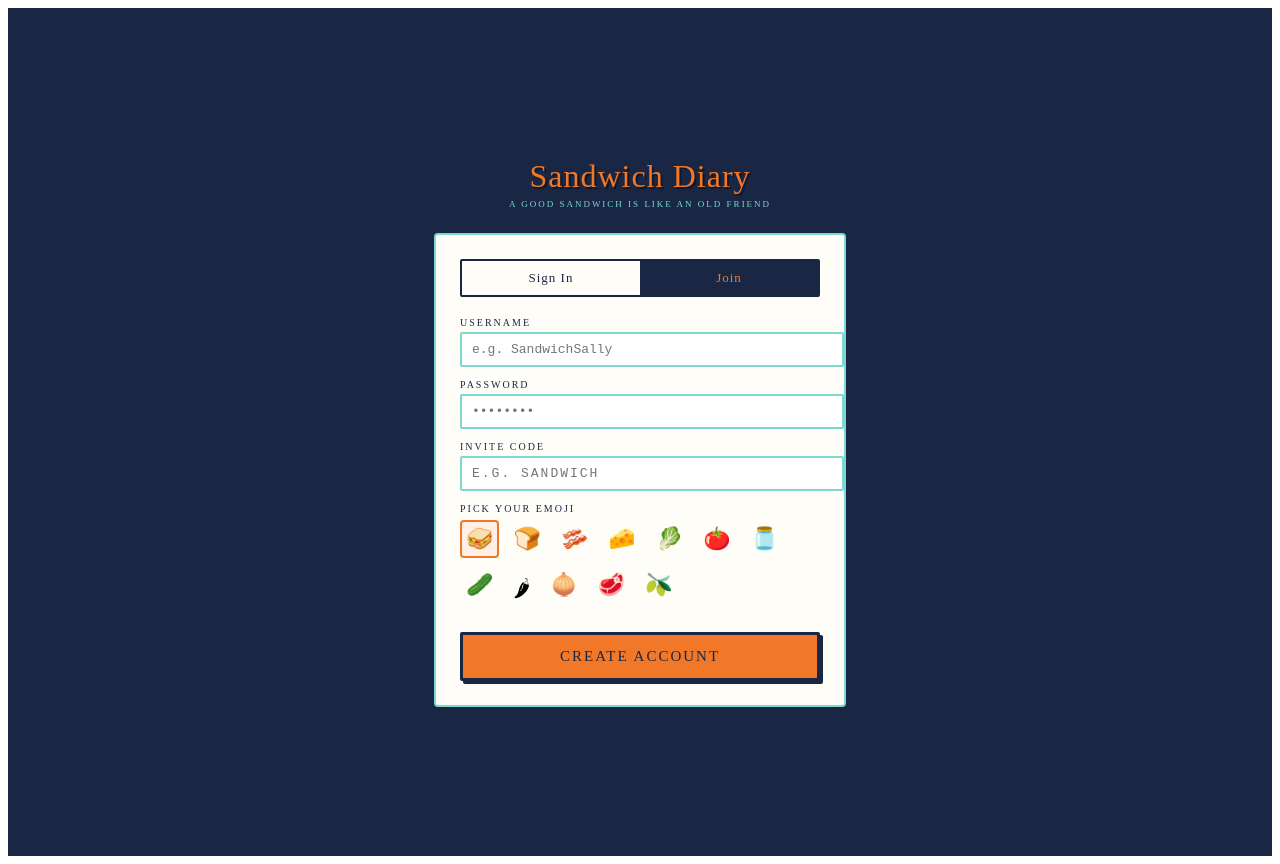
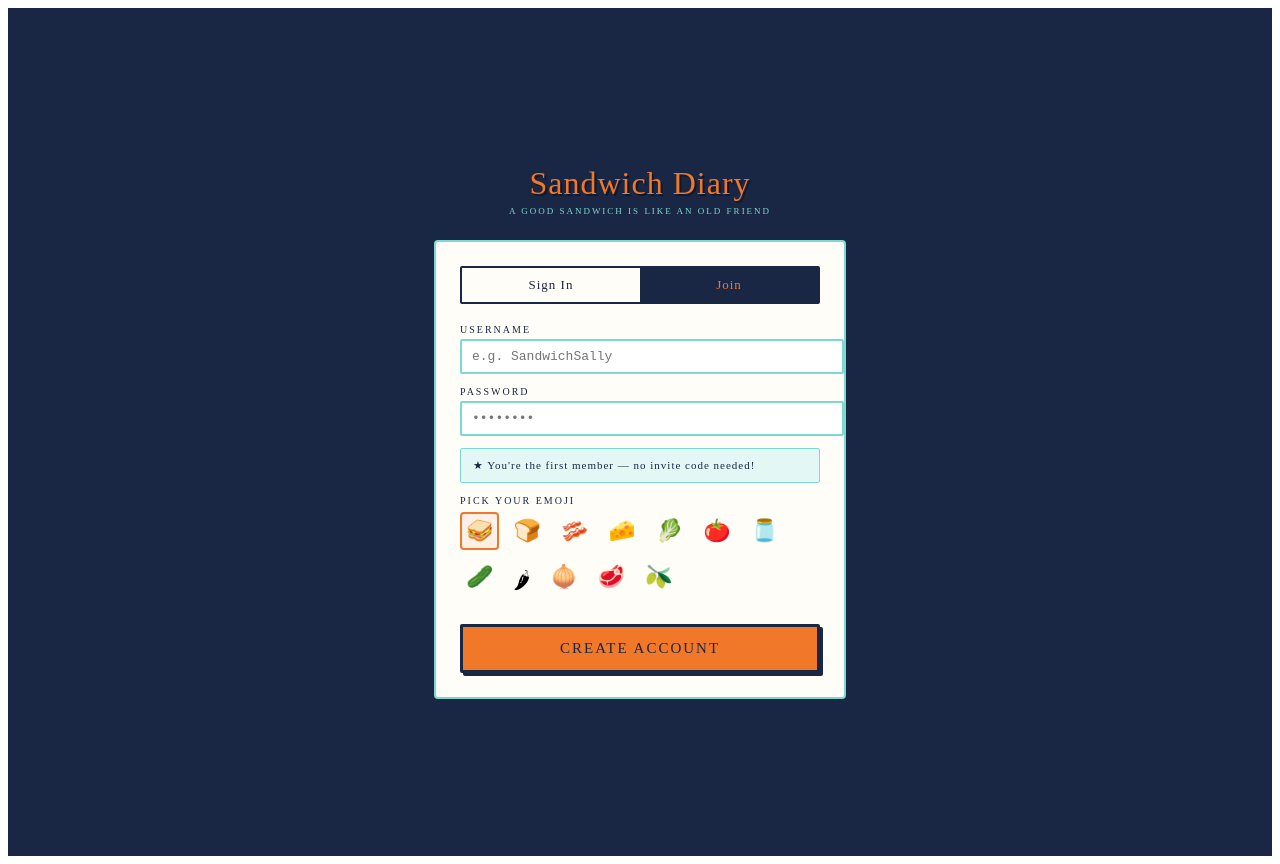
Before and after one commit to rcournan/Sandwich-Diary, a React (Create React App) app: page / in a window 1280 px wide. Both pictures are taken after a click on the button "Join". Built offline with nearby package versions, Linux system fonts and the light colour scheme.

Commit message:
Update App.js

```diff
--- a/src/App.js
+++ b/src/App.js
@@ -159,14 +159,16 @@ function AuthScreen({ onLogin }) {
   function doSignup() {
     if (!username.trim() || !password.trim()) { setError("Username and password required"); return; }
     if (username.length < 3) { setError("Username must be at least 3 characters"); return; }
+    const users = LS.get(USERS_KEY, {});
+    const isFirstUser = Object.keys(users).length === 0;
+    if (!isFirstUser) {
       const codes = LS.get(INVITES_KEY, []);
       if (!codes.includes(invite.toUpperCase())) { setError("Invalid invite code"); return; }
-    const users = LS.get(USERS_KEY, {});
+      LS.set(INVITES_KEY, codes.filter(c => c !== invite.toUpperCase()));
+    }
     if (users[username]) { setError("Username already taken"); return; }
     users[username] = { username, emoji, passwordHash: hash(password), joinedAt: new Date().toISOString().split("T")[0] };
     LS.set(USERS_KEY, users);
-    // Remove used invite code
-    LS.set(INVITES_KEY, codes.filter(c => c !== invite.toUpperCase()));
     LS.set(SESSION_KEY, username);
     onLogin(username);
   }
@@ -202,11 +204,18 @@ function AuthScreen({ onLogin }) {
         </div>
 
         {mode === "signup" && <>
+          {Object.keys(LS.get(USERS_KEY, {})).length > 0 && (
             <div style={{ marginBottom:12 }}>
               <label style={{ fontFamily:"'Special Elite',serif", fontSize:10, letterSpacing:2, textTransform:"uppercase", color:"#1A2744", display:"block", marginBottom:4 }}>Invite Code</label>
               <input value={invite} onChange={e => setInvite(e.target.value)} placeholder="e.g. SANDWICH"
                 style={{ width:"100%", fontFamily:"'Courier Prime',monospace", fontSize:13, padding:"8px 10px", border:"2px solid #7DD8D0", borderRadius:2, background:"white", color:"#1A2744", textTransform:"uppercase", letterSpacing:2 }} />
             </div>
+          )}
+          {Object.keys(LS.get(USERS_KEY, {})).length === 0 && (
+            <div style={{ marginBottom:12, padding:"10px 12px", background:"#E3F7F5", borderRadius:2, border:"1px solid #7DD8D0", fontFamily:"'Special Elite',serif", fontSize:11, color:"#1A2744", letterSpacing:1 }}>
+              ★ You're the first member — no invite code needed!
+            </div>
+          )}
           <div style={{ marginBottom:16 }}>
             <label style={{ fontFamily:"'Special Elite',serif", fontSize:10, letterSpacing:2, textTransform:"uppercase", color:"#1A2744", display:"block", marginBottom:6 }}>Pick your emoji</label>
             <div style={{ display:"flex", gap:8, flexWrap:"wrap" }}>
```
Lines whose indentation alone changed are shown as unchanged.
